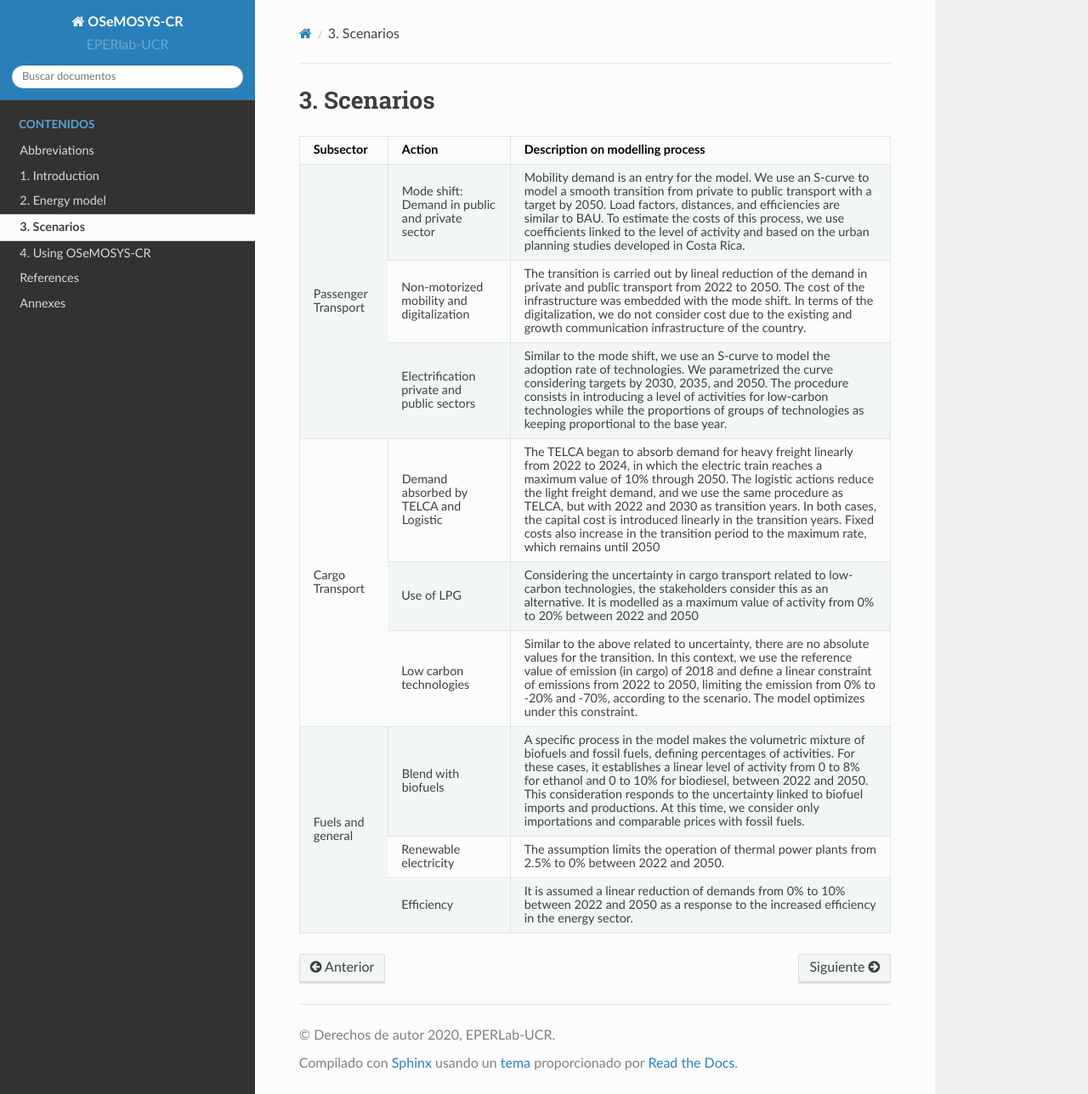
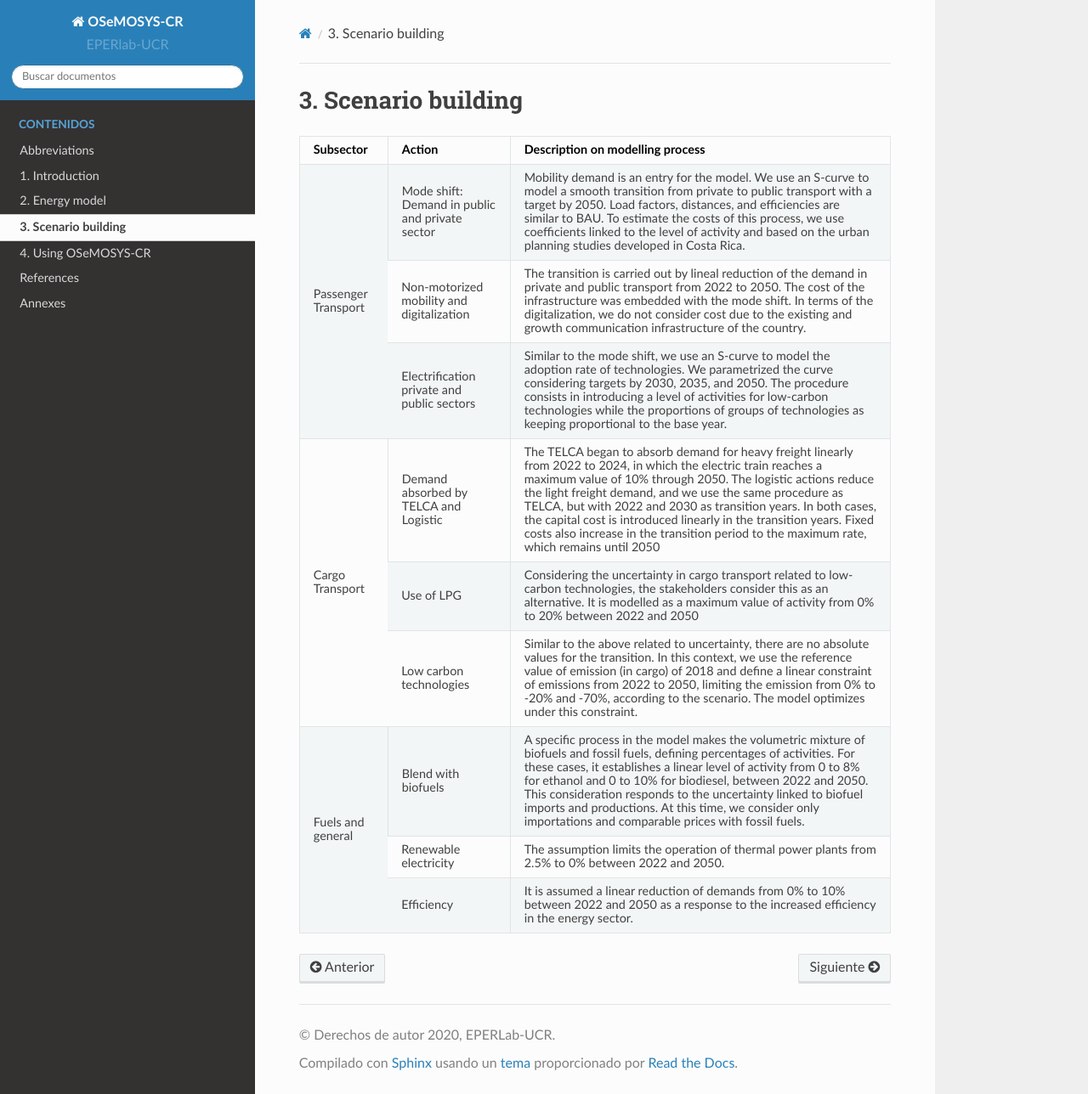
Before and after one commit to EPERLab/OSeMOSYS-CR, a Sphinx documentation site: the page built from docs/03Scenarios.rst, in a window 1280 px wide and 1288 px high. Shown: the whole window at 85% size. Built offline with Sphinx 7.4.7 and the Read the Docs theme 2.0.0, drawn with Linux system fonts in a browser that asks for light colours; formulas are drawn with MathJax 3.

Commit message:
Update 03Scenarios.rst

```diff
--- a/docs/03Scenarios.rst
+++ b/docs/03Scenarios.rst
@@ -1,4 +1,4 @@
-3. Scenarios
+3. Scenario building
 =====================
 
 +-----------+--------------------------+------------------------------------------------------------------------------------------+
```
